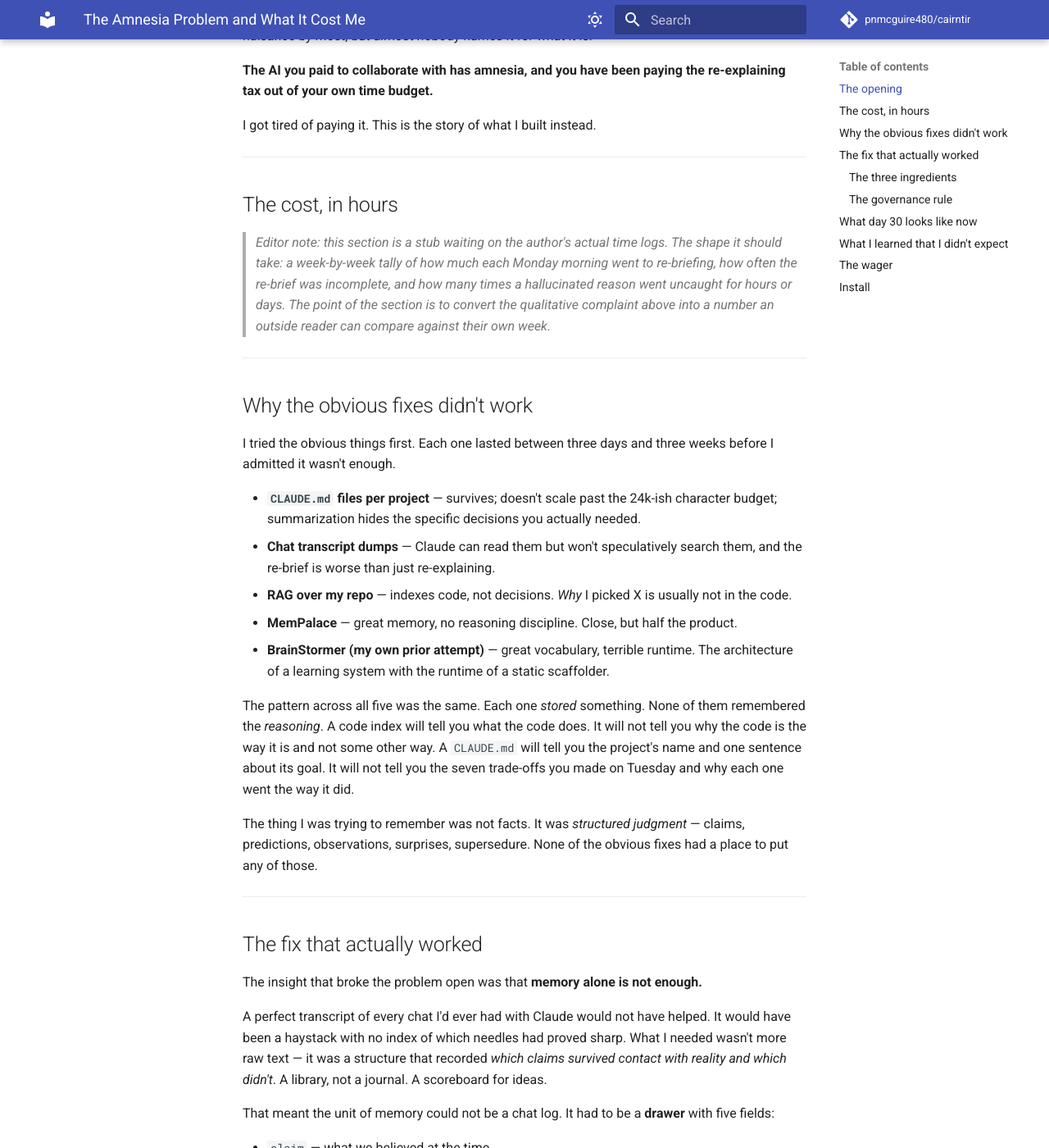
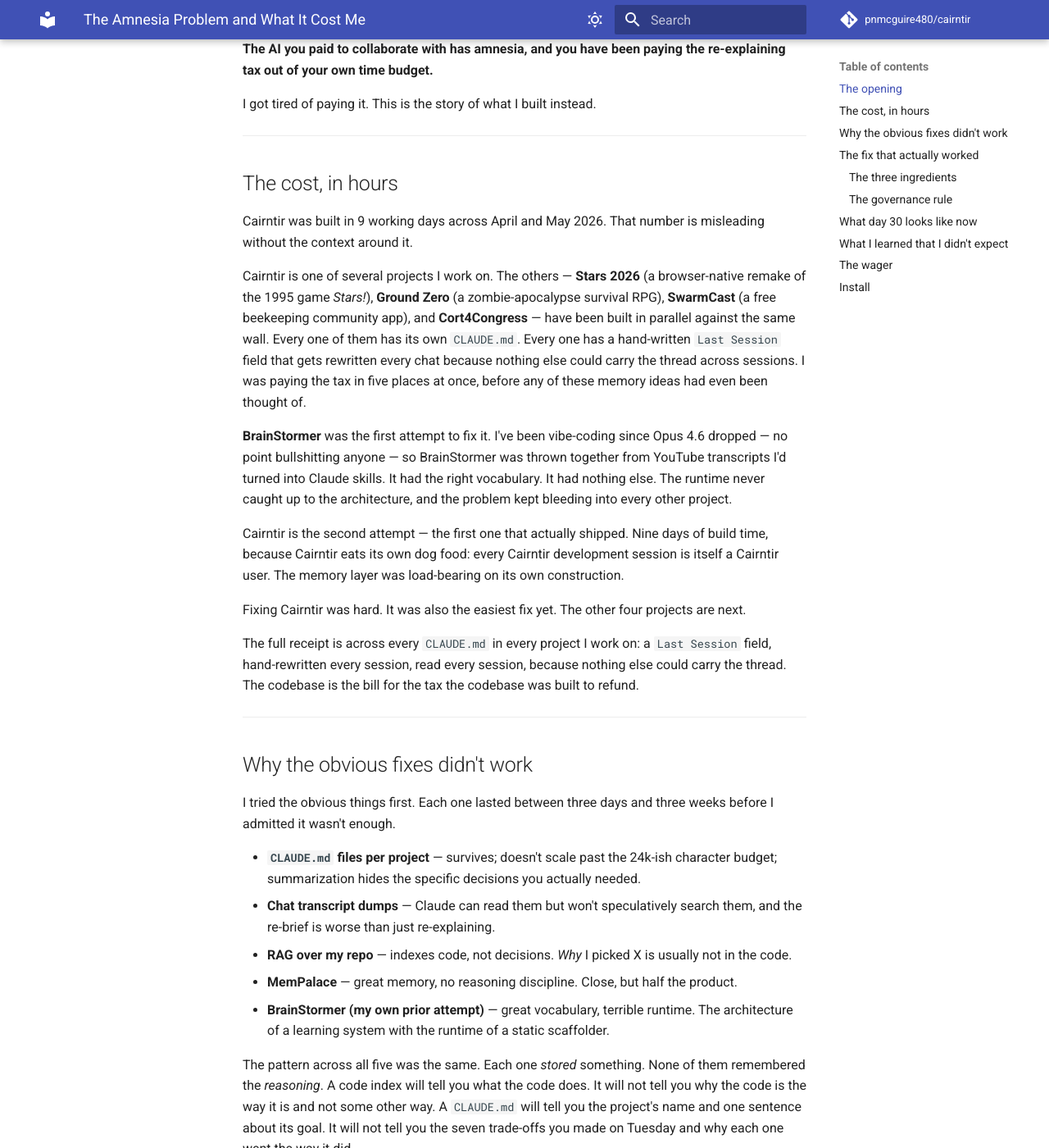
Before and after one commit to pnmcguire480/cairntir, an MkDocs documentation site: the page built from docs/blog/amnesia-problem.md, in a window 1280 px wide and 1400 px high, scrolled down 854 px. Shown: the whole window at 82% size. Built offline with MkDocs 1.6.1 and Material for MkDocs 9.7.7, drawn with Linux system fonts in a browser that asks for light colours; comment, search, counter and statistics services are not loaded; some of the changed text lies outside the part shown.

Commit message:
docs(blog): fill cost-in-hours section with multi-project amnesia tax
Replace the editor stub in "The cost, in hours" with the actual story
Patrick wanted: Cairntir's 9-day build window across April-May 2026 is
misleading without naming the four other projects (Stars 2026, Ground
Zero, SwarmCast, Cort4Congress) that have been built in parallel
against the same amnesia wall, each with its own CLAUDE.md and its own
hand-written Last Session field.

Also corrects the BrainStormer framing per Patrick's direct correction
on 2026-05-03: BrainStormer was not a "six-month audit" — it was a
fast vibe-coded assembly job stitched together from YouTube transcripts
turned into Claude skills, since Patrick has been vibe-coding only
since Opus 4.6 dropped. The honest narrative arc is sharper than the
prior "senior engineer's saga" framing.

Drop the "still a stub" warning from the post header — every section
is now filled.

Co-Authored-By: Claude Opus 4.7 (1M context) <noreply@anthropic.com>

```diff
--- a/docs/blog/amnesia-problem.md
+++ b/docs/blog/amnesia-problem.md
@@ -1,8 +1,6 @@
 # The Amnesia Problem and What It Cost Me
 
-*Draft — v1.1 release post. Section bodies filled by a draft pass; the
-personal-numbers section ("The cost, in hours") is still an editor stub
-waiting on the author's logs.*
+*v1.1 release post. Last revised 2026-05-03.*
 
 ---
 
@@ -47,13 +45,38 @@ instead.
 
 ## The cost, in hours
 
-> *Editor note: this section is a stub waiting on the author's actual
-> time logs. The shape it should take: a week-by-week tally of how
-> much each Monday morning went to re-briefing, how often the re-brief
-> was incomplete, and how many times a hallucinated reason went
-> uncaught for hours or days. The point of the section is to convert
-> the qualitative complaint above into a number an outside reader can
-> compare against their own week.*
+Cairntir was built in 9 working days across April and May 2026. That
+number is misleading without the context around it.
+
+Cairntir is one of several projects I work on. The others — **Stars
+2026** (a browser-native remake of the 1995 game *Stars!*), **Ground
+Zero** (a zombie-apocalypse survival RPG), **SwarmCast** (a free
+beekeeping community app), and **Cort4Congress** — have been built
+in parallel against the same wall. Every one of them has its own
+`CLAUDE.md`. Every one has a hand-written `Last Session` field that
+gets rewritten every chat because nothing else could carry the thread
+across sessions. I was paying the tax in five places at once, before
+any of these memory ideas had even been thought of.
+
+**BrainStormer** was the first attempt to fix it. I've been vibe-coding
+since Opus 4.6 dropped — no point bullshitting anyone — so BrainStormer
+was thrown together from YouTube transcripts I'd turned into Claude
+skills. It had the right vocabulary. It had nothing else. The runtime
+never caught up to the architecture, and the problem kept bleeding
+into every other project.
+
+Cairntir is the second attempt — the first one that actually shipped.
+Nine days of build time, because Cairntir eats its own dog food: every
+Cairntir development session is itself a Cairntir user. The memory
+layer was load-bearing on its own construction.
+
+Fixing Cairntir was hard. It was also the easiest fix yet. The other
+four projects are next.
+
+The full receipt is across every `CLAUDE.md` in every project I work
+on: a `Last Session` field, hand-rewritten every session, read every
+session, because nothing else could carry the thread. The codebase is
+the bill for the tax the codebase was built to refund.
 
 ---
 
```
